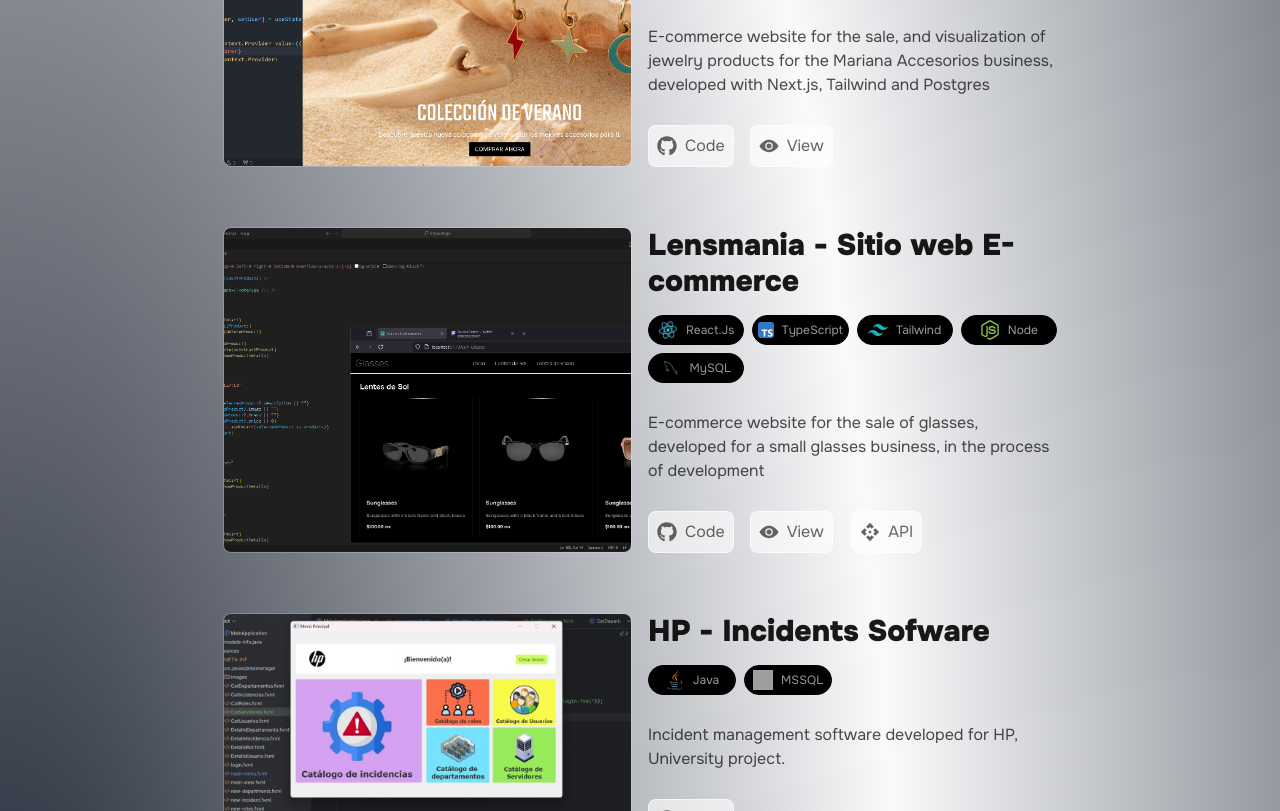
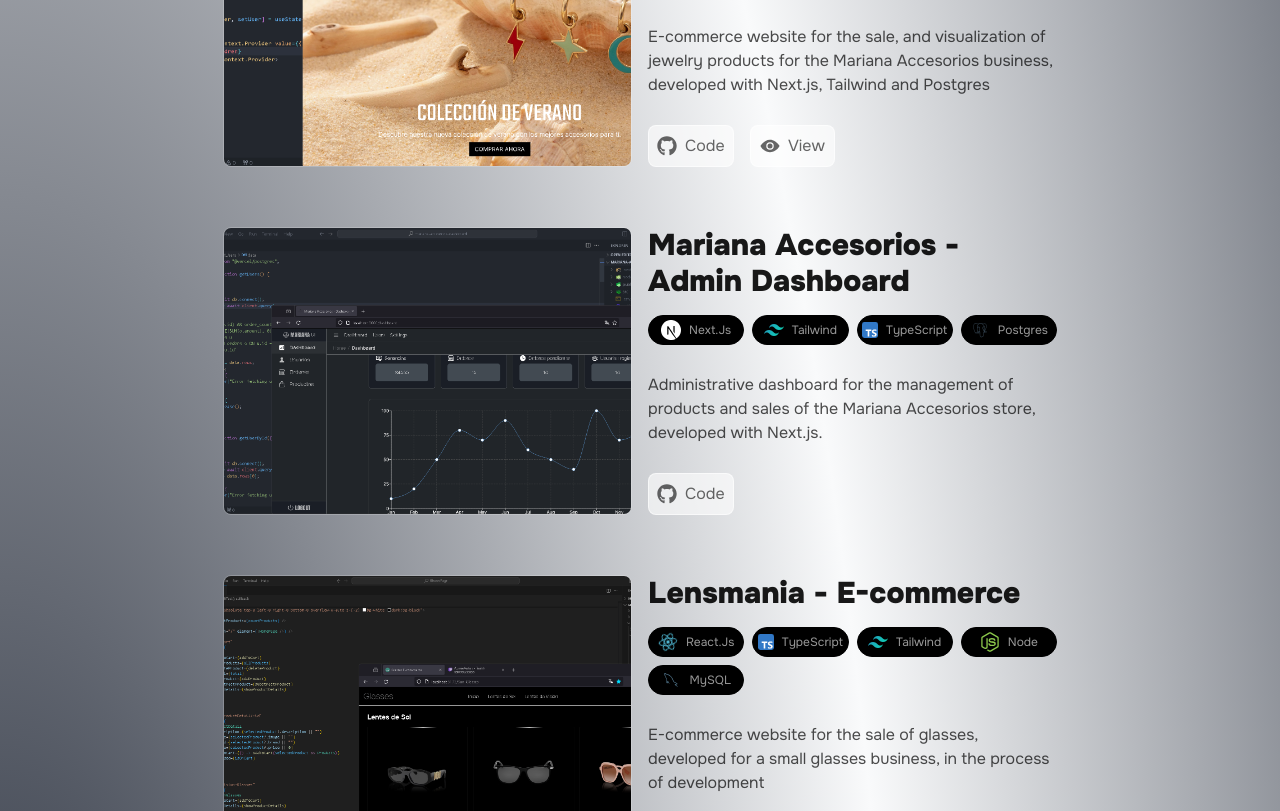
Before and after one commit to Hypeyiii/react_portfolio, a React (Vite) app: page / in a window 1280 px wide. Shown: the part 2280-3091 px from the top of the page. Built offline with nearby package versions, Linux system fonts and the light colour scheme; grey boxes are pictures that could not be loaded.

Commit message:
✨ New project

```diff
--- a/src/Components/Section-Projects.jsx
+++ b/src/Components/Section-Projects.jsx
@@ -9,6 +9,7 @@
 import hpProject from "../assets/hp-project.jpg";
 import thirdProject from "../assets/Project-3.png";
 import fouthProject from "../assets/Project-4.png";
+import fifthProject from "../assets/Project-5.png";
 import typescriptIcon from "../assets/typescript.svg";
 import useLanguage from "../Hooks/useLanguages";
 import csharp from "../assets/c-sharp.svg";
@@ -80,14 +81,60 @@
                   <FaGithub className="size-5" />
                 </ViewButton>
               </div>
-              <div className="col-span-1 flex">
               <ViewButton
-                  href={"https://mariana-accesorios.vercel.app/"}
+                href={"https://marianaaccesorios.vercel.app/"}
                 textViewButton={[isSpanish && "Ver", isEnglish && "View"]}
               >
                 <IoEye className="size-5" />
               </ViewButton>
             </div>
+          }
+        >
+          <TechButtons buttonText={"Next.Js"}>
+            <img src={next} alt="Next Icon" className="size-5" />
+          </TechButtons>
+          <TechButtons buttonText={"Tailwind"}>
+            <img src={tailwind} alt="NeatBeans Icon" className="size-5" />
+          </TechButtons>
+          <TechButtons buttonText={"TypeScript"}>
+            <img
+              src={typescriptIcon}
+              alt="TypeScript Icon"
+              className="size-4 text-blue-600"
+            />
+          </TechButtons>
+          <TechButtons buttonText={"Postgres"}>
+            <DiPostgresql className="size-5 text-[#394a58]" />
+          </TechButtons>
+        </Projects>
+        <Projects
+          projectImg={fifthProject}
+          projectName={[
+            isSpanish && "Mariana Accesorios - Dashboard Administrativo",
+            isEnglish && "Mariana Accesorios - Admin Dashboard",
+          ]}
+          projectDescription={[
+            isSpanish && (
+              <p>
+                Dashboard administrativo para la gestión de productos y ventas
+                de la tienda Mariana Accesorios, desarrollado con Next.js.
+              </p>
+            ),
+            isEnglish && (
+              <p>
+                Administrative dashboard for the management of products and
+                sales of the Mariana Accesorios store, developed with Next.js.
+              </p>
+            ),
+          ]}
+          viewButtons={
+            <div className="grid grid-cols-3 gap-x-4">
+              <ViewButton
+                href={"https://github.com/Hypeyiii/mariana-accesorios-dashboard"}
+                textViewButton={[isSpanish && "Código", isEnglish && "Code"]}
+              >
+                <FaGithub className="size-5" />
+              </ViewButton>
             </div>
           }
         >
@@ -110,7 +157,7 @@
         </Projects>
         <Projects
           projectImg={thirdProject}
-          projectName="Lensmania - Sitio web E-commerce"
+          projectName= "Lensmania - E-commerce"
           projectDescription={[
             isSpanish &&
               "E-commerce página web para la venta de lentes, desarrollada para un pequeño negocio de lentes, en proceso de desarrollo",
```
Also changed, not shown: src/assets/Project-5.png (added). Lines whose indentation alone changed are shown as unchanged.
